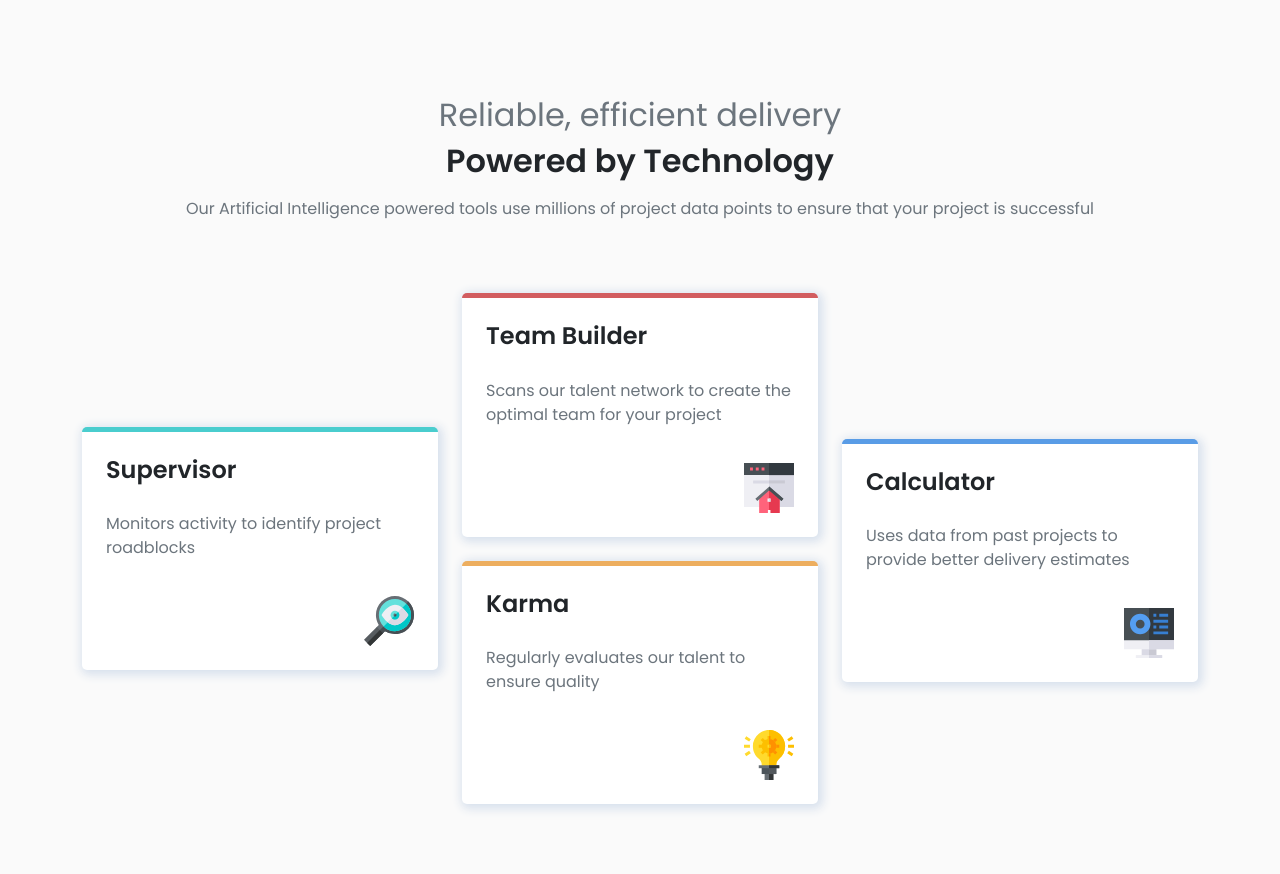
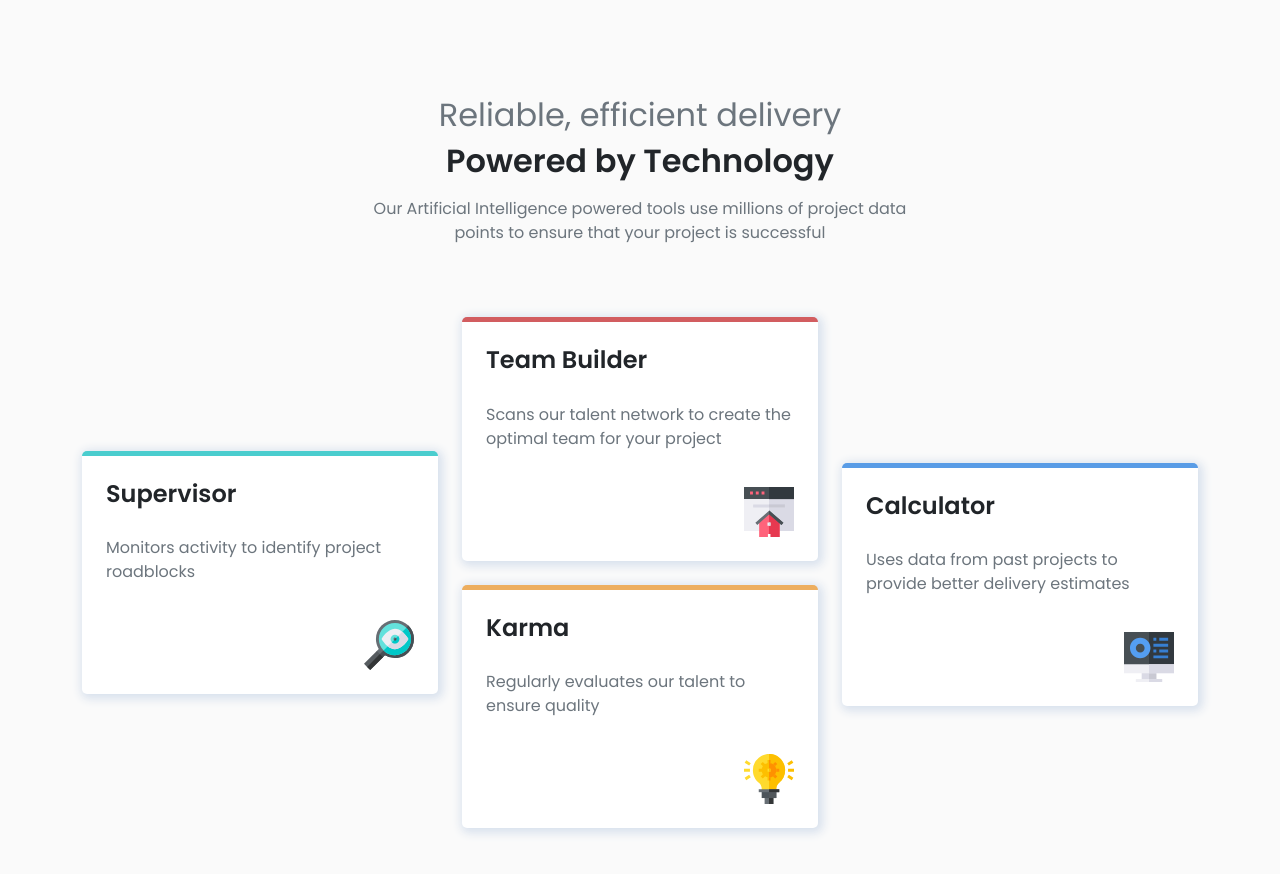
Before and after one commit to gdemartino93/fourcard-homepage, a plain HTML site: page index.html in a window 1280 px wide. Drawn offline with nearby package versions, Linux system fonts and the light colour scheme.

Commit message:
fixed row lg version

```diff
--- a/index.html
+++ b/index.html
@@ -13,12 +13,14 @@
 </head>
 <body>
 <div class="container py-5">
-    <div class="row ">
-        <div class="col-12 text-center mt-5 mb-4">
+    <div class="row justify-content-center ">
+        <div class="col-12 col-lg-6 text-center mt-5 mb-4">
             <h2 class="text-secondary">Reliable, efficient delivery </h2>
             <h2 class="fw-bold">Powered by Technology</h2>
             <p class="text-secondary mt-3 mb-5">Our Artificial Intelligence powered tools use millions of project data points to ensure that your project is successful</p>
         </div>
+    </div>
+    <div class="row">
         <div class="col-12 col-lg-4 d-flex justify-content-center align-items-center mb-4">
             <div class="carta p-4 verde w-100">
                 <h4 class="fw-bold">Supervisor</h4>
```
